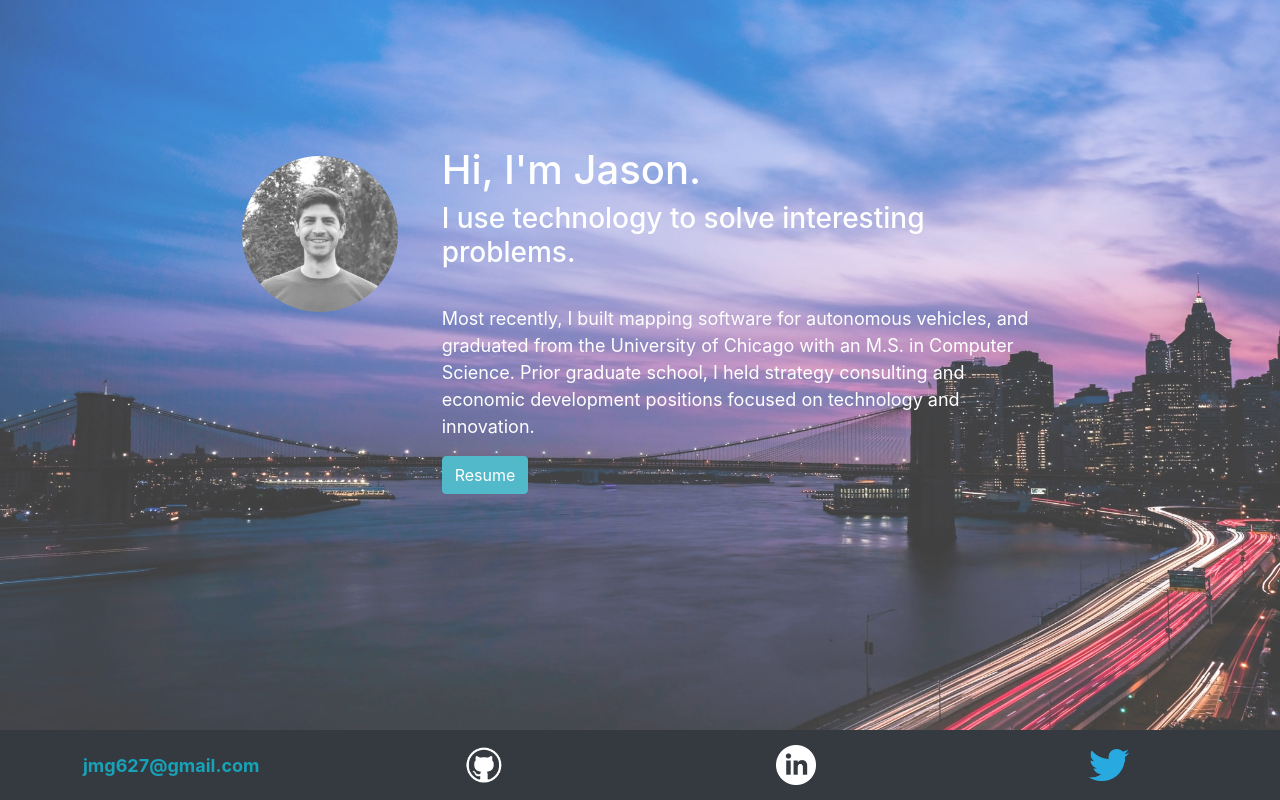
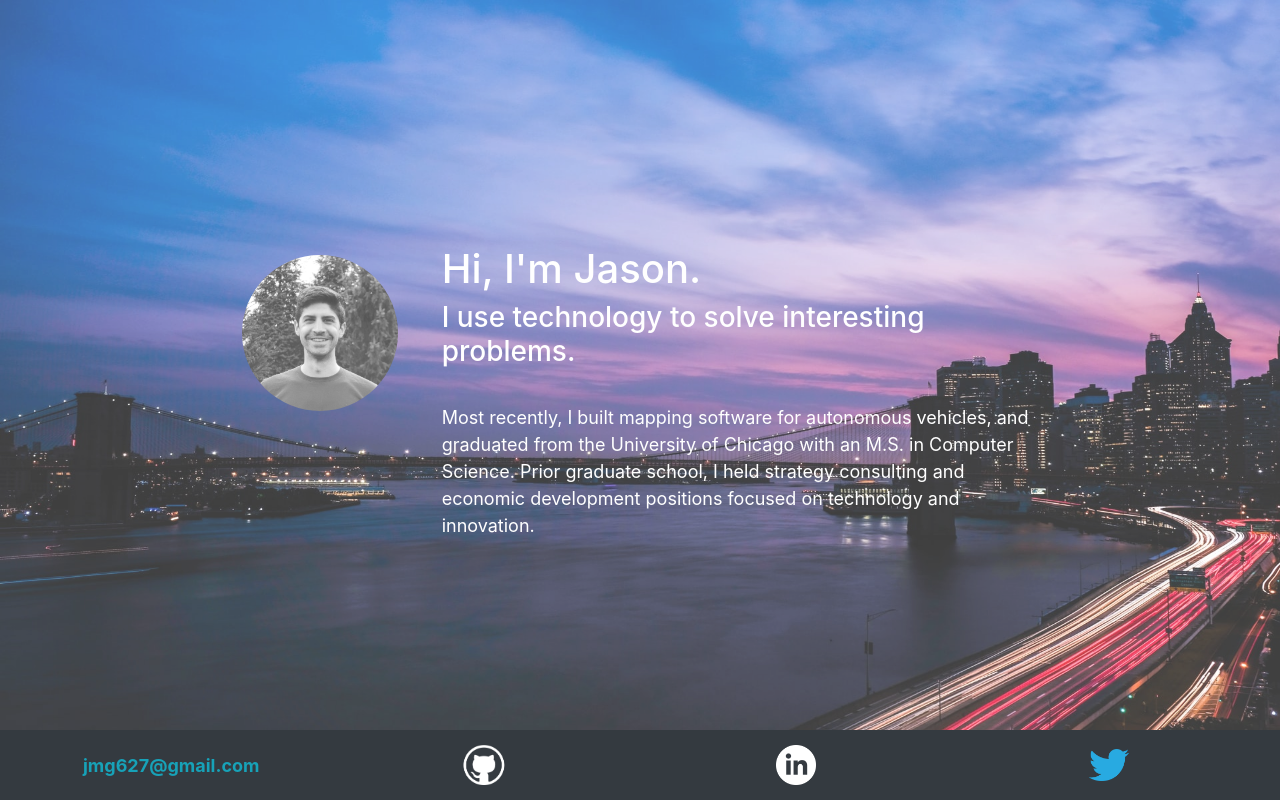
Before and after one commit to jasonmgoode/personal-site, a React (Create React App) app: page / in a window 1280 px wide. Built offline with nearby package versions, Linux system fonts and the light colour scheme.

Commit message:
remove res

```diff
--- a/src/App.css
+++ b/src/App.css
@@ -37,6 +37,7 @@ p {
 }
 
 
-.row {
+/* .row {
   min-height: 20vh;
-}
+  border: 1px solid yellow;
+} */
--- a/src/App.js
+++ b/src/App.js
@@ -4,7 +4,7 @@ import './App.css';
 import {Container, Row, Col, Button, Image} from 'react-bootstrap';
 import Footer from './components/Footer';
 import 'bootstrap/dist/css/bootstrap.min.css';
-import Pdf from './JasonGoode_Resume.pdf';
+// import Pdf from './JasonGoode_Resume.pdf';
 import headshotPhoto from './images/DSC_3012.jpg';
 
 function App() {
@@ -25,16 +25,14 @@ function App() {
                   <h1> Hi, I'm Jason. </h1>
                   <h3> I use technology to solve interesting problems. </h3> <br />
                   <p> Most recently, I built mapping software for autonomous vehicles, and graduated from the University of Chicago with an M.S. in Computer Science. Prior graduate school, I held strategy consulting and economic development positions focused on technology and innovation.</p>
-                  <Button variant="info" href={Pdf} download>
+                  {/* <Button variant="info" href={Pdf} download>
                     Resume
-                  </Button>
+                  </Button> */}
               </div>
             </Col>
             <Col xs={12} sm={12} md={2} className="m-auto text-center">
             </Col>
           </Row >
-          <Row>
-          </Row>
         </Container>
       </div>
       <Footer />
--- a/src/components/Footer.js
+++ b/src/components/Footer.js
@@ -9,7 +9,7 @@ import 'bootstrap/dist/css/bootstrap.min.css';
 function Footer() {
   return (
     <footer className="footer">
-      <Container fluid>
+      <Container fluid className="footer-container align-items-center">
         <Row className="m-auto">
           <Col className="my-auto mx-auto text-center">
             <a
@@ -22,7 +22,7 @@ function Footer() {
           <Col className="m-auto text-center">
             <div className="mx-auto">
               <a href="https://github.com/jasonmgoode" target="_blank" rel="noopener noreferrer">
-                <Image fluid src={githubLogo} width="60px" height="60px"/>
+                <Image fluid src={githubLogo} width="70px" height="70px"/>
               </a>
             </div>
           </Col>
```
Also changed, not shown: src/components/Footer.css (line endings or trailing spaces).
